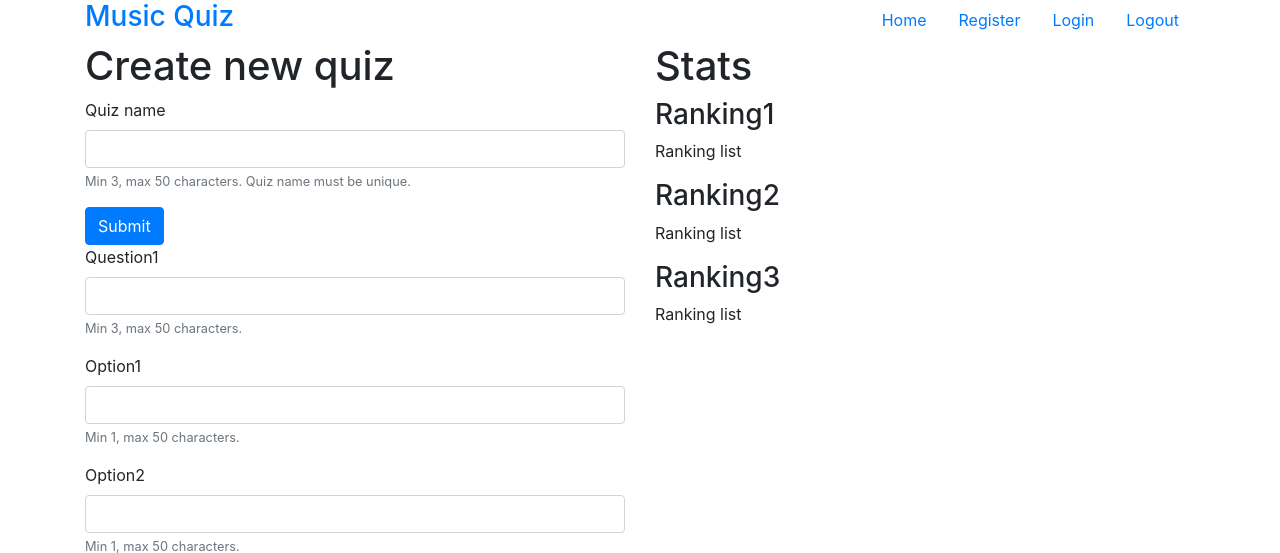
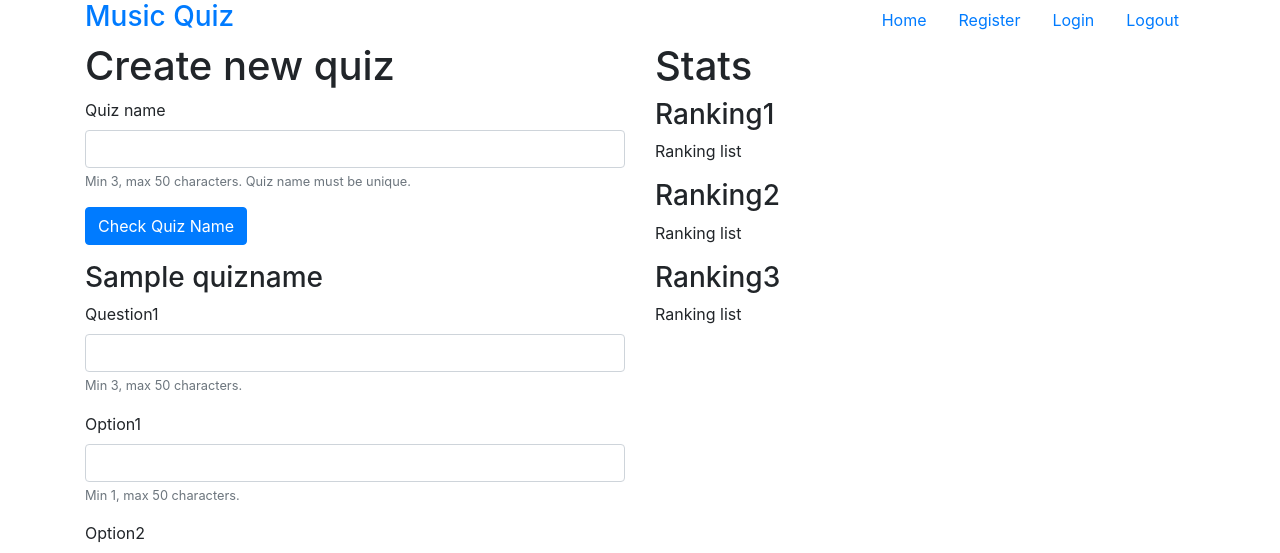
Before and after one commit to KooEeVee/24dbwebapp, a Flask app: template templates/newquiz.html in a window 1280 px wide. Shown: the top 553 px of the page. Run offline with Flask 3, Linux system fonts and the light colour scheme; the template is opened without the code that fills it: most values are stand-ins (such as "Sample title", 1, 10 or a date in 2020).

Commit message:
move create_quiz to newquiz after quiz name check, show quiz name on new quiz page

```diff
--- a/quizzes.py
+++ b/quizzes.py
@@ -1,5 +1,6 @@
 from db import db
 from sqlalchemy import text
+
 
 def create_quiz(quizname):
     try:
--- a/routes.py
+++ b/routes.py
@@ -41,7 +41,7 @@ def admin():
         option2=request.form["option2"]
         option3=request.form["option3"]
         correctoption=request.form["correctoption"]
-        quizzes.create_quiz(quizname)
+        #quizzes.create_quiz(quizname)
         quizid = quizzes.get_quizid(quizname)
         quizzes.add_question(quizid, question)
         questionid = quizzes.get_questionid(question)
@@ -82,5 +82,6 @@ def newquiz():
             error = (f"Quiz name {quizname} already exists. Please choose a different one.")
             return render_template("newquiz.html", error=error)
         else:
-            return render_template("newquiz.html")
+            quizzes.create_quiz(quizname)
+            return render_template("newquiz.html", quizname=quizname)
         return redirect("/admin")
--- a/templates/newquiz.html
+++ b/templates/newquiz.html
@@ -11,10 +11,11 @@
       <input type="text" class="form-control" id="quizname", name="quizname", minlength="3", maxlength="50", required="True" aria-describedby="quiznameHelp">
       <small id="quiznameHelp" class="form-text text-muted">Min 3, max 50 characters. Quiz name must be unique.</small>
     </div>
-    <button type="submit" class="btn btn-primary">Submit</button>
+    <button type="submit" class="btn btn-primary">Check Quiz Name</button>
 </form>
 
-{{ error }}
+<p>{{ error }}</p>
+<H3>{{ quizname }}</H3>
 
 <form action="/admin" method="POST">
   <div class="form-group">
```
